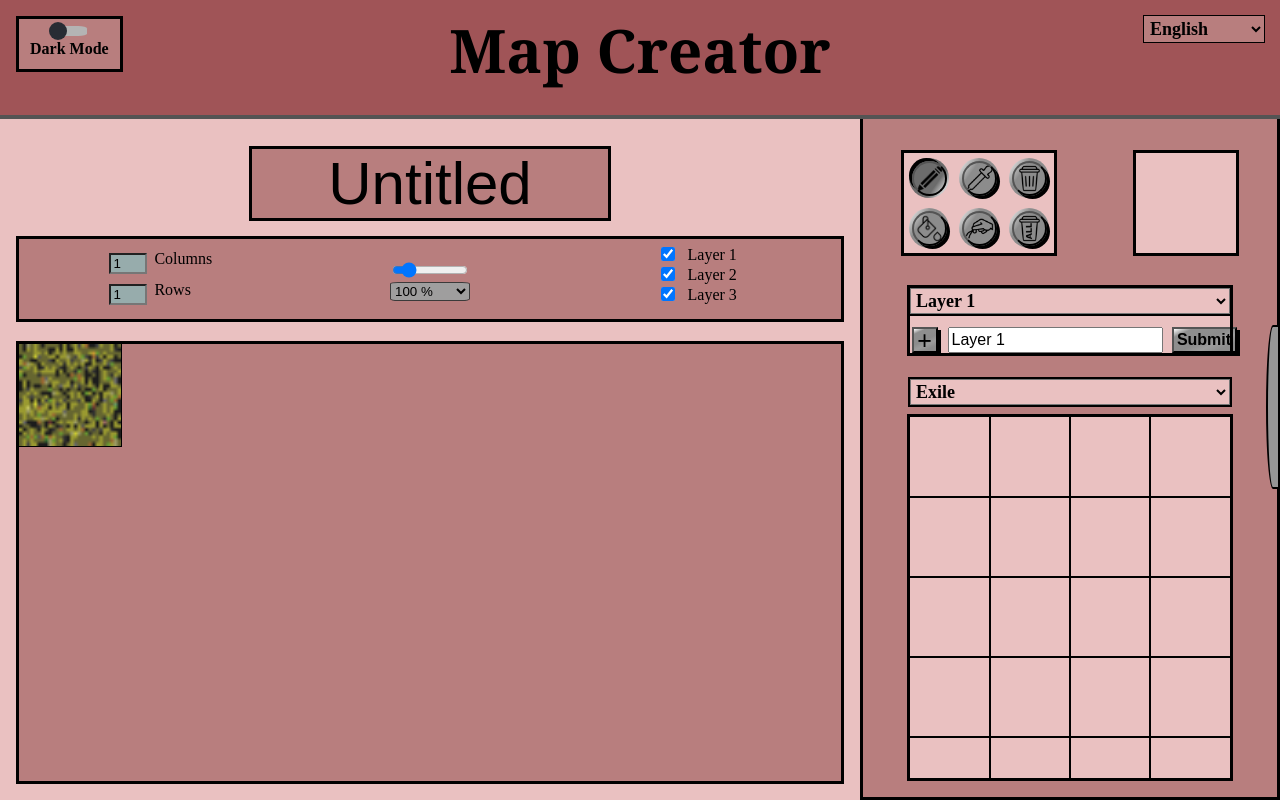
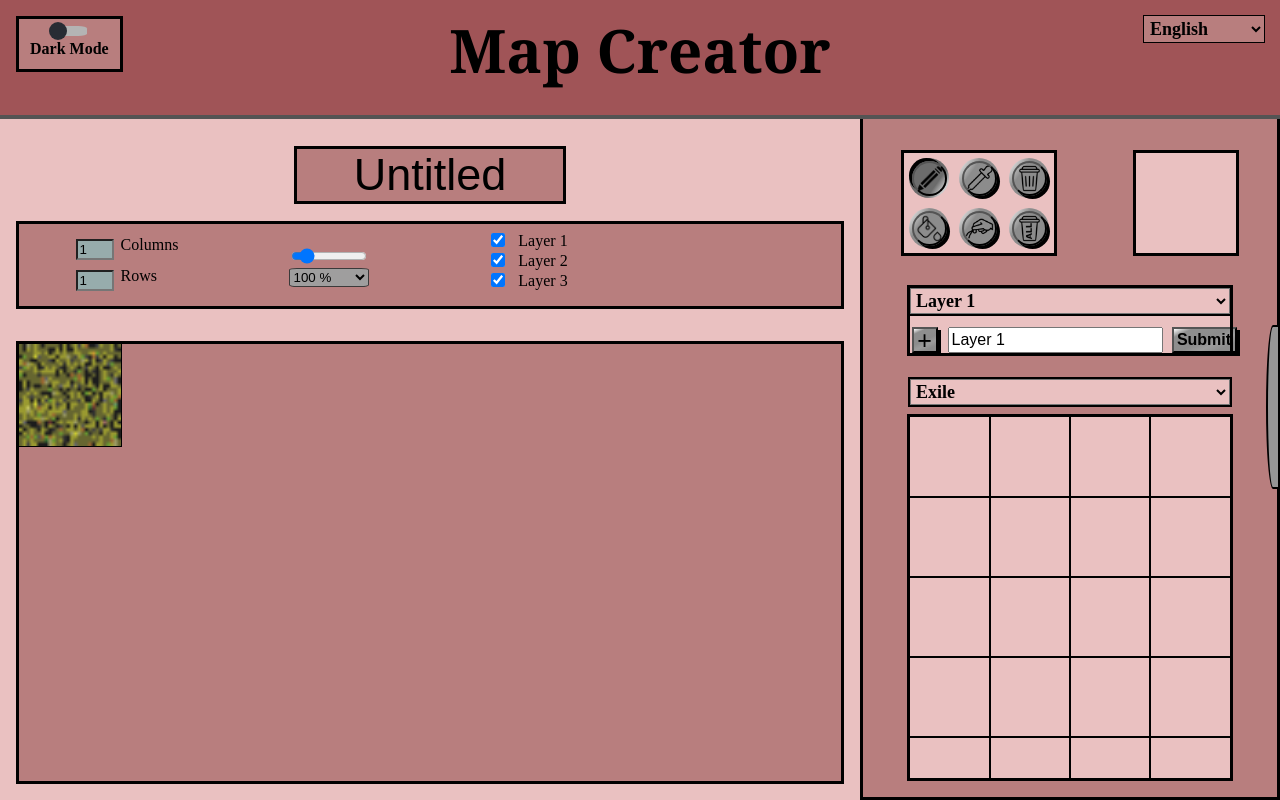
Before and after one commit to GeroNahu/Map-Creator, a React (Create React App) app: page / in a window 1280 px wide. Built offline with nearby package versions, Linux system fonts and the light colour scheme.

Commit message:
Fixes map title size and adds a new column in mapSelectorsContainer

```diff
--- a/src/Styles/mapSection.css
+++ b/src/Styles/mapSection.css
@@ -8,7 +8,7 @@
 }
 .titleInput {
   display: flex;
-  font-size: 60px;
+  font-size: 45px;
   padding: 0;
   margin: 0;
   max-width: none;
@@ -19,6 +19,6 @@
   align-items: center;
   border: solid 3px;
   display: grid;
-  grid-template-columns: 1fr 1fr 1fr;
+  grid-template-columns: repeat(4, 1fr) ;
   padding: 5px;
 }
```
